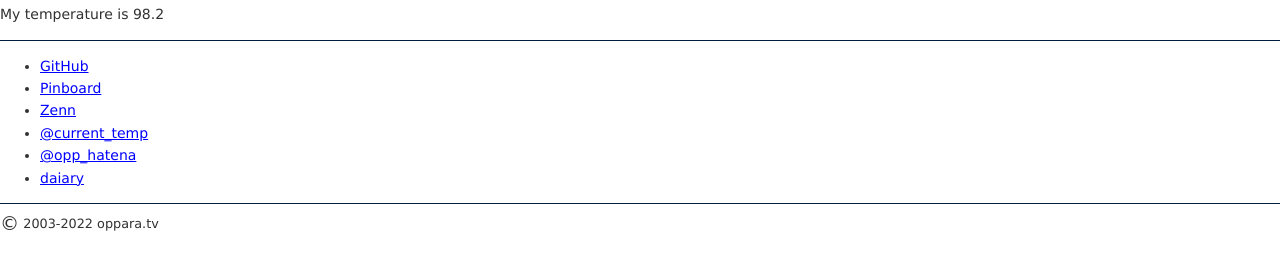
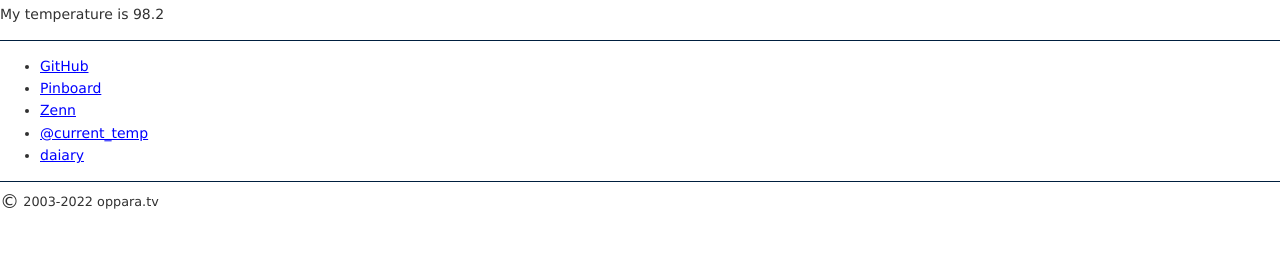
Before and after one commit to oppara/oppara.tv, a website built with Parcel: page index.html in a window 1280 px wide. Shown: the part 79-348 px from the top of the page. Built offline with nearby package versions, Linux system fonts and the light colour scheme.

Commit message:
fix: remove opp_hatena

```diff
--- a/index.html
+++ b/index.html
@@ -47,7 +47,6 @@
       <li><a href="https://pinboard.in/u:oppara" class="pinboard">Pinboard</a></li>
       <li><a href="https://zenn.dev/oppara" class="zenn">Zenn</a></li>
       <li><a href="https://twitter.com/current_temp" class="current_temp">@current_temp</a></li>
-      <li><a href="https://twitter.com/opp_hatena" class="opp_hatena">@opp_hatena</a></li>
       <li><a href="https://d.oppara.tv" class="current_temp">daiary</a></li>
       <!--
       <li><a href="./256_terminal_colors.html" class="256-terminal-color">256 terminal colors</a></li>
```
